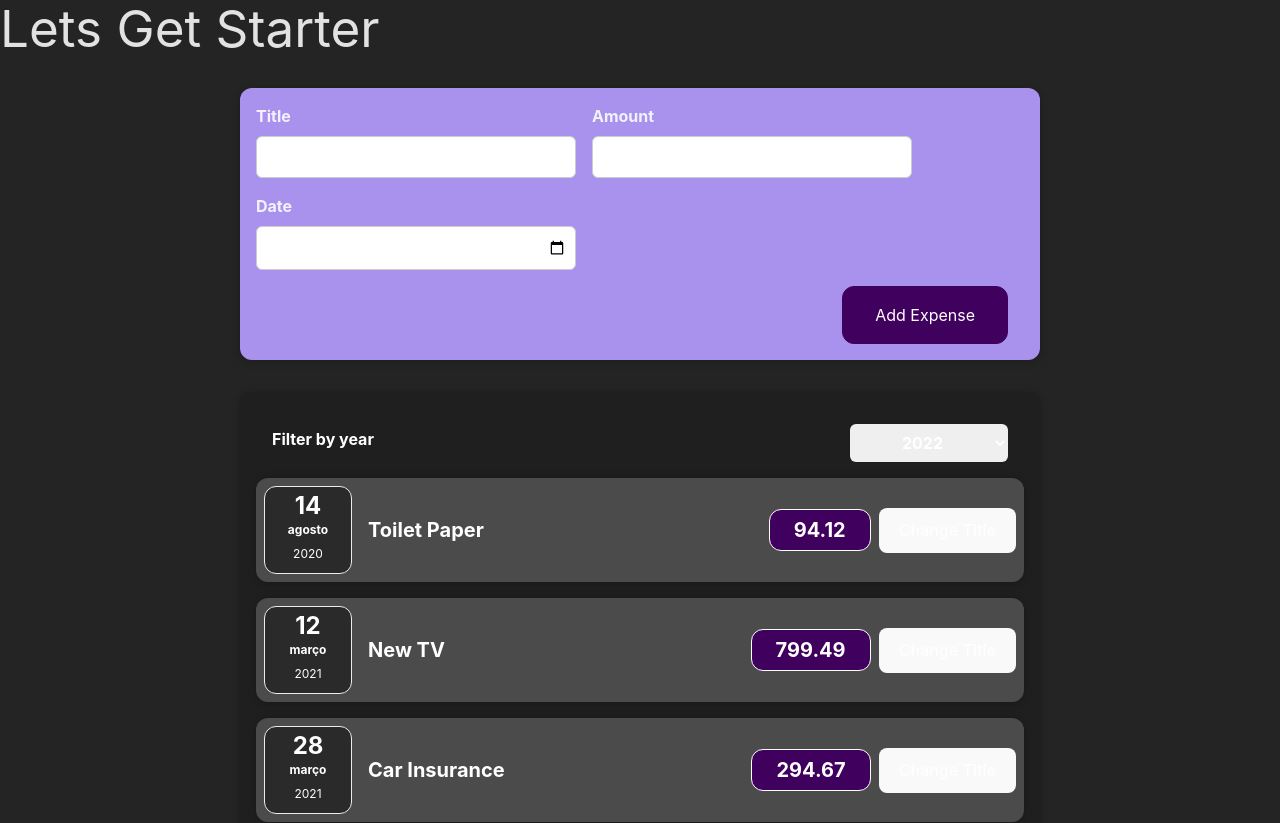
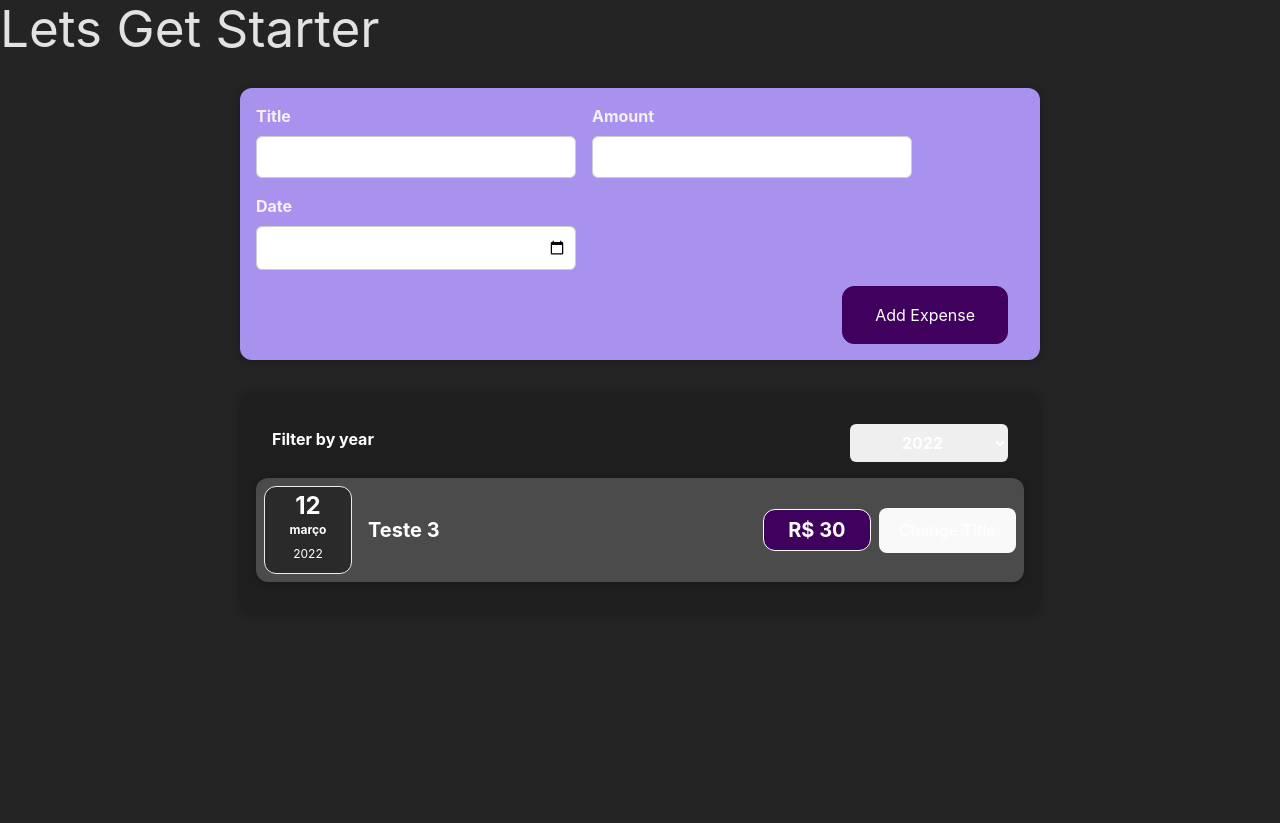
Before and after one commit to silash00/expenses-app, a React (Vite) app: page / in a window 1280 px wide. Shown: the top 823 px of the page. After the commit the page ends 800 px from the top, so only its background shows below. Built offline with nearby package versions, Linux system fonts and the light colour scheme.

Commit message:
feat(): filter values based on year

```diff
--- a/src/App.jsx
+++ b/src/App.jsx
@@ -29,6 +29,12 @@ const DUMMY_EXPENSES = [
     amount: 30,
     date: new Date(2021, 2, 12),
   },
+  {
+    id: "e7",
+    title: "Teste 3",
+    amount: 30,
+    date: new Date(2022, 2, 12),
+  },
 ];
 
 const App = () => {
--- a/src/components/ExpenseItem/ExpenseItem.jsx
+++ b/src/components/ExpenseItem/ExpenseItem.jsx
@@ -16,7 +16,7 @@ export default function ExpenseItem(props) {
       <ExpenseDate date={props.date} />
       <div className="expense-item__description">
         <h2>{title}</h2>
-        <div className="expense-item__price">{props.amount}</div>
+        <div className="expense-item__price">R$ {props.amount}</div>
       </div>
       <button onClick={clickHander} className="ml-2">
         Change Title
--- a/src/components/Expenses/Expenses.jsx
+++ b/src/components/Expenses/Expenses.jsx
@@ -11,6 +11,10 @@ function Expenses({ props }) {
     setFilteredYear(selectedYear);
   };
 
+  const filteredExpenses = props.filter((expense) => {
+    return expense.date.getFullYear().toString() === filteredYear;
+  });
+
   return (
     <>
       <Card className="expenses">
@@ -18,14 +22,18 @@ function Expenses({ props }) {
           selected={filteredYear}
           onChangeFilter={filterChangeHandler}
         />
-        {props.map((expense) => (
+        {filteredExpenses.length == 0 ? (
+          <p className="text-center">No Expenses Found</p>
+        ) : (
+          filteredExpenses.map((expense) => (
             <ExpenseItem
               key={expense.id}
               title={expense.title}
               amount={expense.amount}
               date={expense.date}
             />
-        ))}
+          ))
+        )}
       </Card>
     </>
   );
--- a/src/components/ExpensesFIlter/ExpensesFilter.jsx
+++ b/src/components/ExpensesFIlter/ExpensesFilter.jsx
@@ -1,4 +1,3 @@
-import { useState } from "react";
 import "./ExpensesFilter.css";
 
 const ExpensesFilter = (props) => {
@@ -6,7 +5,6 @@ const ExpensesFilter = (props) => {
     props.onChangeFilter(event.target.value);
   };
 
-  // props.onFilterYear("Teste");
   return (
     <div className="expenses-filter">
       <div className="expenses-filter__control">
```
Lines whose indentation alone changed are shown as unchanged.
